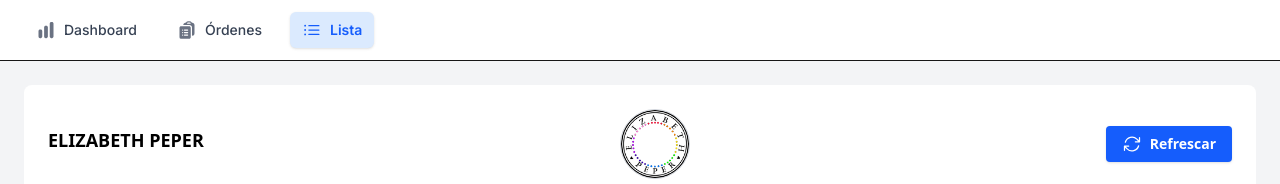
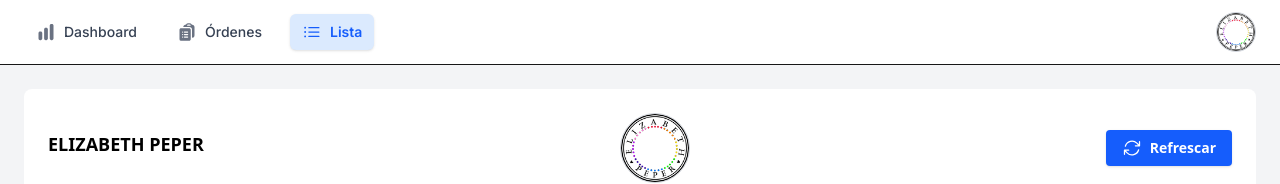
Before and after one commit to carlosarizap/elizabethpeper, a Next.js app: page / in a window 1280 px wide. Shown: the top 184 px of the page. Built offline with nearby package versions, Linux system fonts and the light colour scheme; no server answers; the database is empty.

Commit message:
add company logo navbar

```diff
--- a/src/app/components/NavBar.tsx
+++ b/src/app/components/NavBar.tsx
@@ -1,6 +1,7 @@
 'use client';
 
 import Link from 'next/link';
+import Image from 'next/image';
 import { usePathname } from 'next/navigation';
 import {
   ChartBarIcon,
@@ -32,6 +33,8 @@ export default function Navbar() {
 
   return (
     <nav className="bg-white shadow-md border-b px-6 py-3">
+      <div className="flex justify-between items-center">
+        {/* Ítems de navegación */}
         <ul className="flex gap-2 sm:gap-4 text-sm font-medium text-gray-700">
           {navItems.map(({ label, href, icon: Icon }) => {
             const isActive = pathname === href;
@@ -53,6 +56,18 @@ export default function Navbar() {
             );
           })}
         </ul>
+
+        {/* Logo a la derecha */}
+        <div className="hidden sm:block">
+          <Image
+            src="/logo.png" // Asegúrate de tener tu logo en public/logo.png
+            alt="Logo Empresa"
+            width={40}
+            height={40}
+            className="rounded-full border border-gray-300"
+          />
+        </div>
+      </div>
     </nav>
   );
 }
```
Lines whose indentation alone changed are shown as unchanged.
